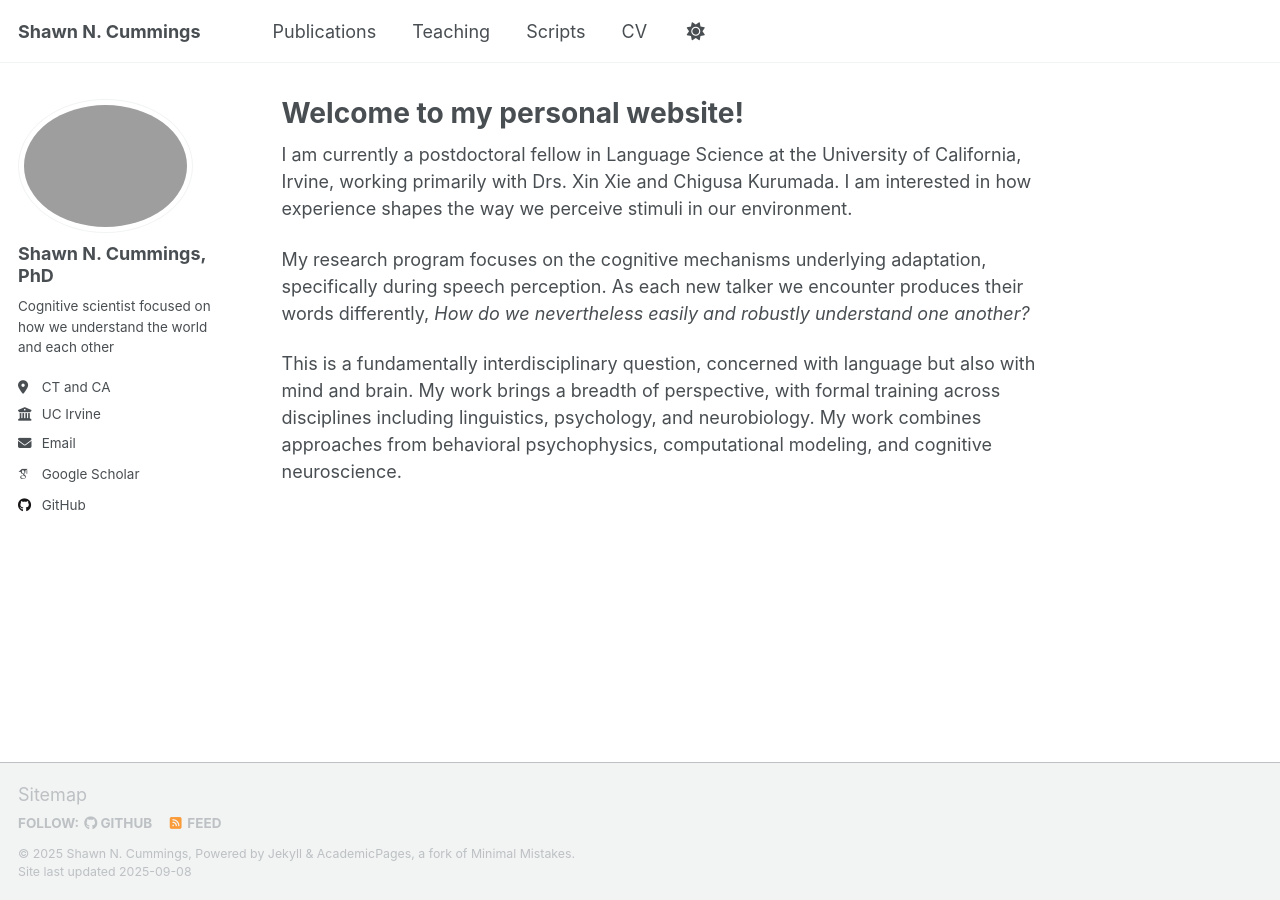
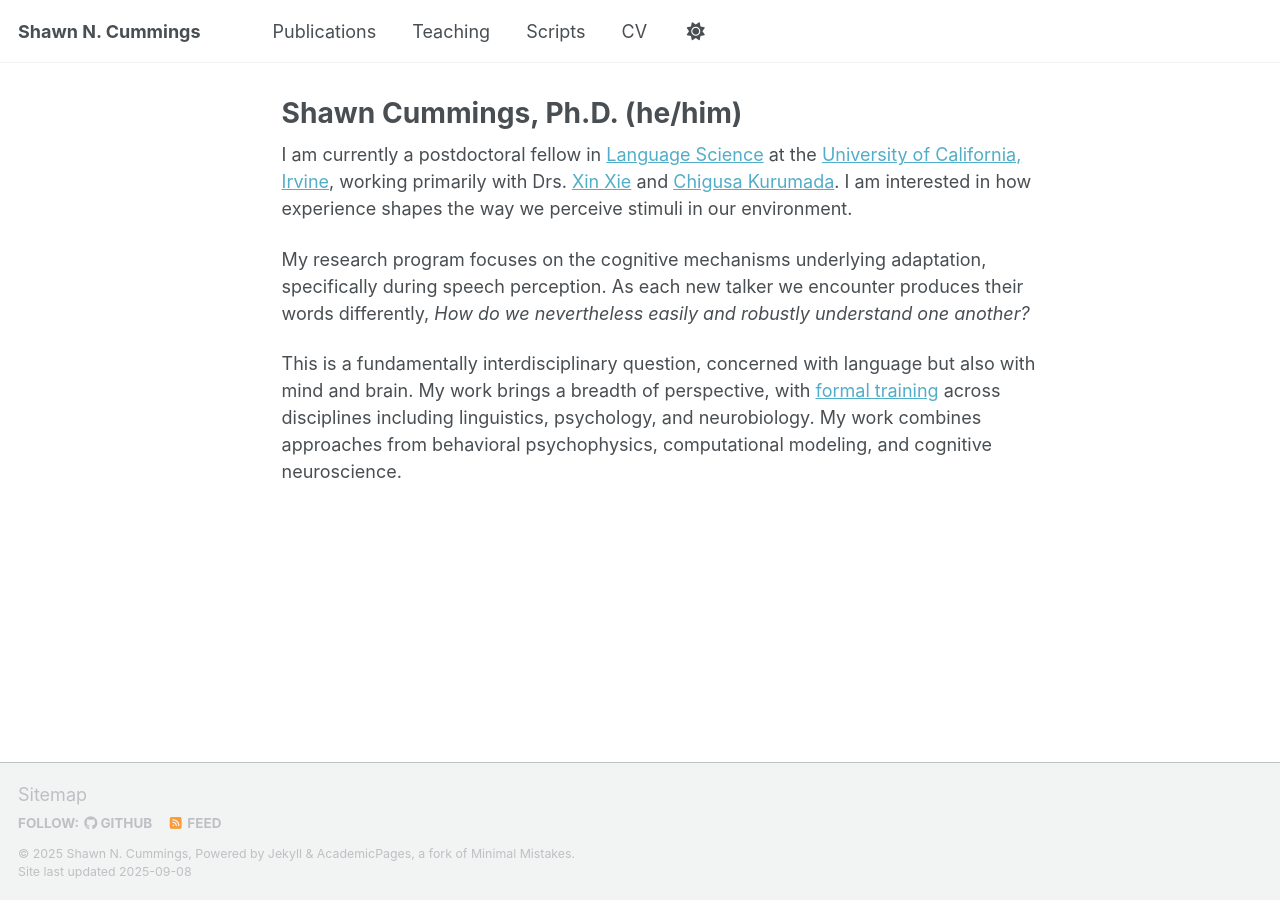
Before and after one commit to ShawnNCummings/ShawnNCummings.github.io, a Jekyll site: the page built from _pages/about.md, in a window 1280 px wide. Built offline with Jekyll 4.4.1, drawn with Linux system fonts in a browser that asks for light colours; some web fonts are replaced; a script that is not in the unit is left out.

Commit message:
Update bio more

```diff
--- a/_pages/about.md
+++ b/_pages/about.md
@@ -1,14 +1,14 @@
 ---
 permalink: /
-title: "Welcome to my personal website!"
-author_profile: true
+title: "Shawn Cummings, Ph.D. (he/him)"
+author_profile: false
 redirect_from:
   - /about/
   - /about.html
 ---
 
-I am currently a postdoctoral fellow in Language Science at the University of California, Irvine, working primarily with Drs. Xin Xie and Chigusa Kurumada. I am interested in how experience shapes the way we perceive stimuli in our environment.
+I am currently a postdoctoral fellow in [Language Science](https://www.langsci.uci.edu/) at the [University of California, Irvine](https://uci.edu/), working primarily with Drs. [Xin Xie](https://sites.uci.edu/sclab/people/) and [Chigusa Kurumada](https://kinderlab.bcs.rochester.edu/#people). I am interested in how experience shapes the way we perceive stimuli in our environment.
 
 My research program focuses on the cognitive mechanisms underlying adaptation, specifically during speech perception. As each new talker we encounter produces their words differently, *How do we nevertheless easily and robustly understand one another?*
 
-This is a fundamentally interdisciplinary question, concerned with language but also with mind and brain. My work brings a breadth of perspective, with formal training across disciplines including linguistics, psychology, and neurobiology. My work combines approaches from behavioral psychophysics, computational modeling, and cognitive neuroscience.
+This is a fundamentally interdisciplinary question, concerned with language but also with mind and brain. My work brings a breadth of perspective, with [formal training](https://shawnncummings.github.io/cv/) across disciplines including linguistics, psychology, and neurobiology. My work combines approaches from behavioral psychophysics, computational modeling, and cognitive neuroscience.
```
Also changed, not shown: 1 other file.
